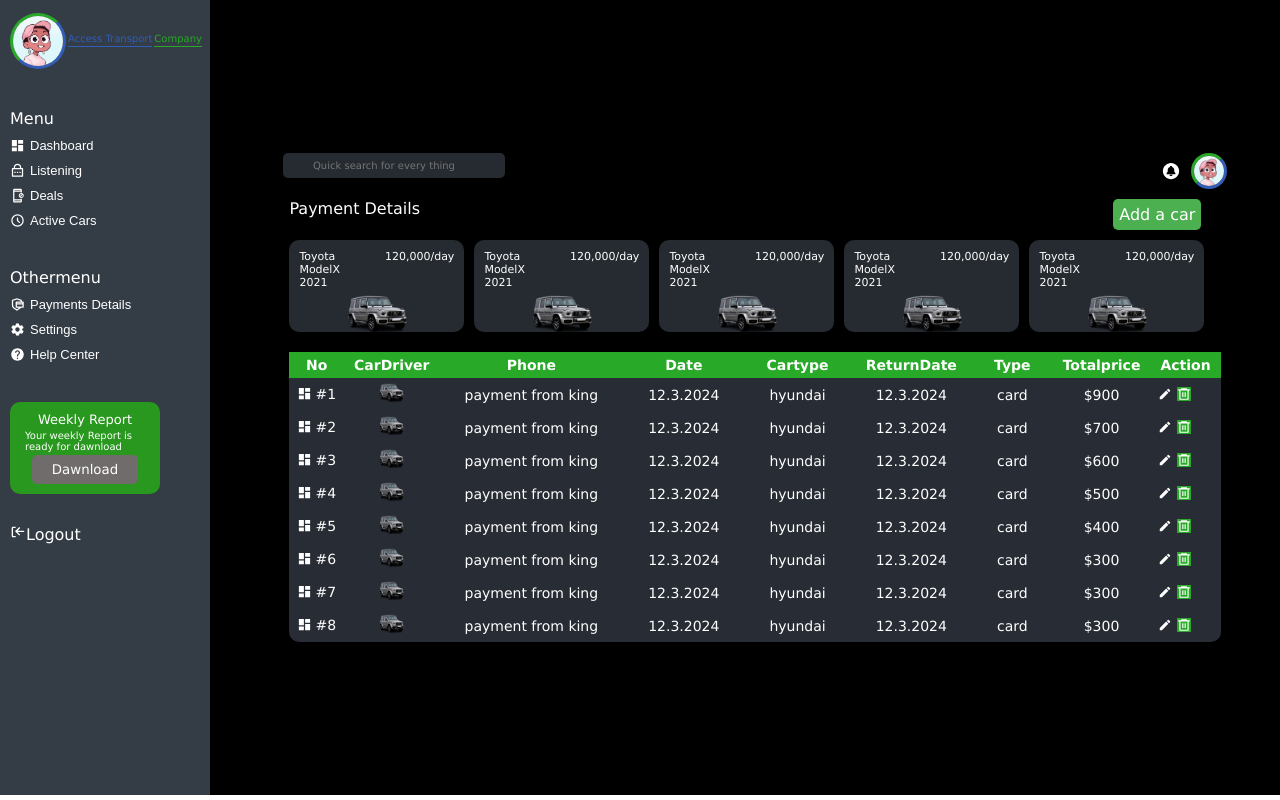
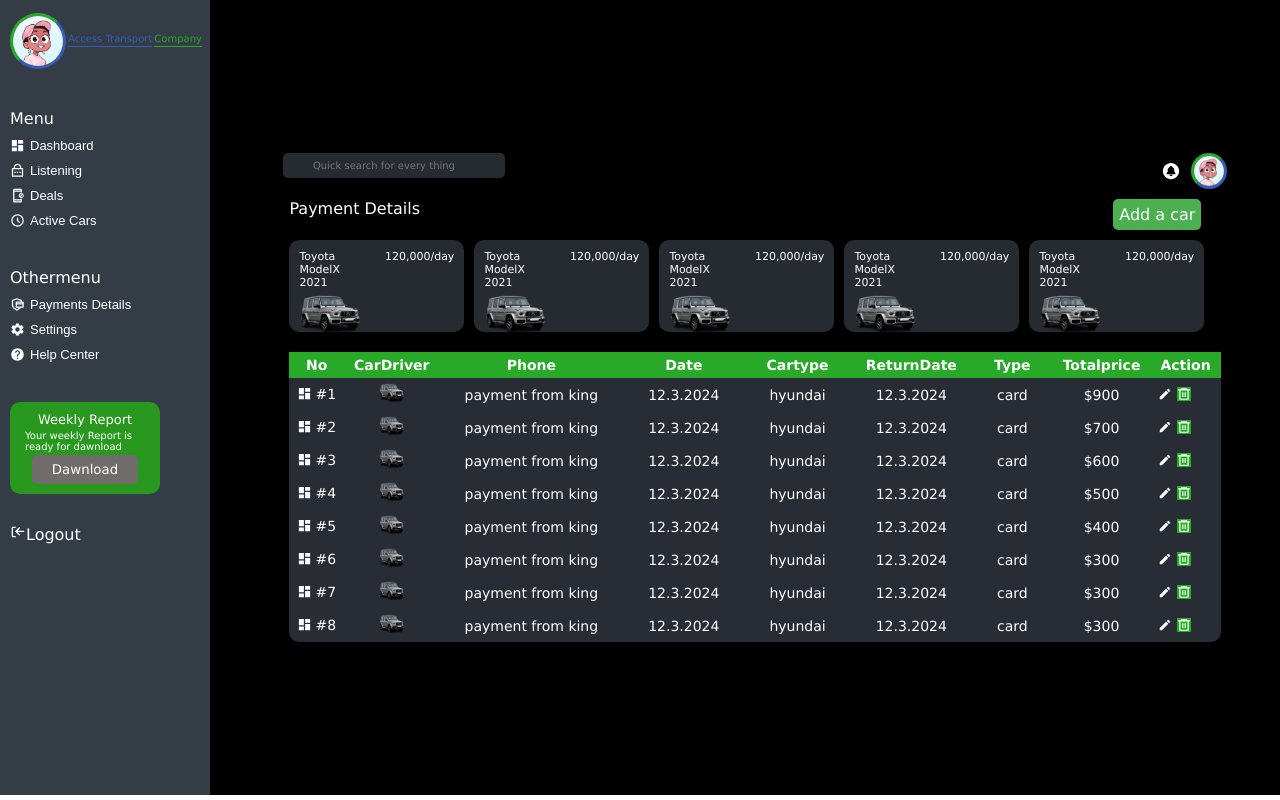
Before and after one commit to kubwimanav/feltechnology, a React (Vite) app: page /activecar in a window 1280 px wide. Built offline with nearby package versions, Linux system fonts and the light colour scheme.

Commit message:
singlepage-car

```diff
--- a/src/App.jsx
+++ b/src/App.jsx
@@ -27,11 +27,11 @@ function App() {
         <Route path="/" element={<Layout />}>
           <Route index element={<DashHome />} />
           <Route path="payments" element={<Payment />} />
-          <Route path="activecar" element={<Activecar />} />
+          <Route path="activecar" element={<Activecar />}/>
+          <Route path="activecar/singlecar" element={<Singleactive />} />
           <Route path="helpcenter" element={<Helpcenter />} />
           <Route path="listening" element={<Listening />} />
           <Route path="deal" element={<Deals />} />
-          <Route path="singlecar" element={<Singleactive />} />
           <Route path="/setting" element={<Setting />}>
             <Route index element={<Settingform />} />
             <Route path="settingform" element={<Settingform />} />
--- a/src/components/Activecar.jsx
+++ b/src/components/Activecar.jsx
@@ -6,6 +6,7 @@ import { MdDashboard, MdOutlineHelp } from "react-icons/md";
 import activeimage from '/pexels5.png'
 import '../styles/Activecar.css'
 import Addcar from './Addcar';
+import { Link } from 'react-router-dom';
 function Activecar() {
 
 const tableData = [
@@ -126,7 +127,9 @@ const tableData = [
 
               <p>120,000/day</p>
             </div>
-            <img src={activeimage} />
+            <Link to='singlecar'>
+              <img src={activeimage} />
+            </Link>
           </div>
           <div className="activecard1">
             <div className="activecard12">
@@ -137,7 +140,9 @@ const tableData = [
 
               <p>120,000/day</p>
             </div>
-            <img src={activeimage} />
+            <Link to="singlecar">
+              <img src={activeimage} />
+            </Link>
           </div>
 
           <div className="activecard1">
@@ -149,7 +154,9 @@ const tableData = [
 
               <p>120,000/day</p>
             </div>
-            <img src={activeimage} />
+            <Link to="singlecar">
+              <img src={activeimage} />
+            </Link>
           </div>
           <div className="activecard1">
             <div className="activecard12">
@@ -160,7 +167,9 @@ const tableData = [
 
               <p>120,000/day</p>
             </div>
-            <img src={activeimage} />
+            <Link to="singlecar">
+              <img src={activeimage} />
+            </Link>
           </div>
 
           <div className="activecard1">
@@ -172,7 +181,9 @@ const tableData = [
 
               <p>120,000/day</p>
             </div>
-            <img src={activeimage} />
+            <Link to="singlecar">
+              <img src={activeimage} />
+            </Link>
           </div>
         </div>
 
--- a/src/components/Editform.jsx
+++ b/src/components/Editform.jsx
@@ -1,5 +1,6 @@
 import React from 'react'
 import { IoClose } from "react-icons/io5";
+import '../styles/Editform.css'
 function Editform({handlemodal}) {
   return (
       <div  className='editform'>
--- a/src/components/Sidebar.jsx
+++ b/src/components/Sidebar.jsx
@@ -39,7 +39,7 @@ function Sidebar() {
                 </Link>
               </li>
               <li>
-                <MdOutlineAppBlocking  className="icon" />
+                <MdOutlineAppBlocking className="icon" />
                 <Link to="deal" className="list_dash">
                   Deals
                 </Link>
@@ -57,7 +57,7 @@ function Sidebar() {
             <div className="linkside">
               <li>
                 <RiSecurePaymentLine className="icon" />
-                <Link href="payments" className="list_dash">
+                <Link to="payments" className="list_dash">
                   Payments Details
                 </Link>
               </li>
--- a/src/styles/Deals.css
+++ b/src/styles/Deals.css
@@ -17,32 +17,3 @@ padding: 5px;
     display: flex;
     gap: 5px;
 }
-.editform{
-   margin-left: 20rem;
-    position: absolute;
-    z-index: 888;
-    display: flex;
-    flex-direction: column;
-    align-items: center;
-    gap: 10px;
-}
-.personal-edit-button{
-    background-color: white;
-    padding: 10px;
-    border: none;
-    border-radius: 5px;
-    color: rgb(40, 170, 40);
-}
-.other-edit-button{
-    background-color: rgb(40, 170, 40);
-    padding: 10px;
-    border: none;
-    border-radius: 5px;
-    color: white;
-}
-.edit-personalinfo{
-    padding: 15px 50px 15px 50px ;
-    border-radius: 10px;
-    box-shadow: 0px 0px 1px;
-    background-color: #282c34;
-}
--- /dev/null
+++ b/src/styles/Editform.css
@@ -0,0 +1,30 @@
+.editform{
+    transform: translateY(-12%);
+   margin-left: 20rem;
+    position: absolute;
+    z-index: 888;
+    display: flex;
+    flex-direction: column;
+    align-items: center;
+    gap: 10px;
+}
+.personal-edit-button{
+    background-color: white;
+    padding: 10px;
+    border: none;
+    border-radius: 5px;
+    color: rgb(40, 170, 40);
+}
+.other-edit-button{
+    background-color: rgb(40, 170, 40);
+    padding: 10px;
+    border: none;
+    border-radius: 5px;
+    color: white;
+}
+.edit-personalinfo{
+    padding: 15px 50px 15px 50px ;
+    border-radius: 10px;
+    box-shadow: 0px 0px 1px;
+    background-color: #282c34;
+}
```
